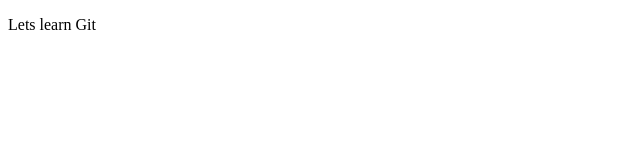
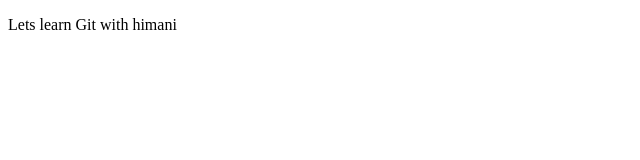
Before and after one commit to gmhima/LearnGit, a plain HTML site: page index.html in a window 1280 px wide. Shown: the full height of the page, 0-640 px from the left. Drawn offline with Linux system fonts and the light colour scheme.

```diff
--- a/index.html
+++ b/index.html
@@ -7,7 +7,7 @@
 </head>
 <body>
     <div>
-        <p>Lets learn Git</p>
+        <p>Lets learn Git with himani</p>
     </div>
 
 </body>
```
